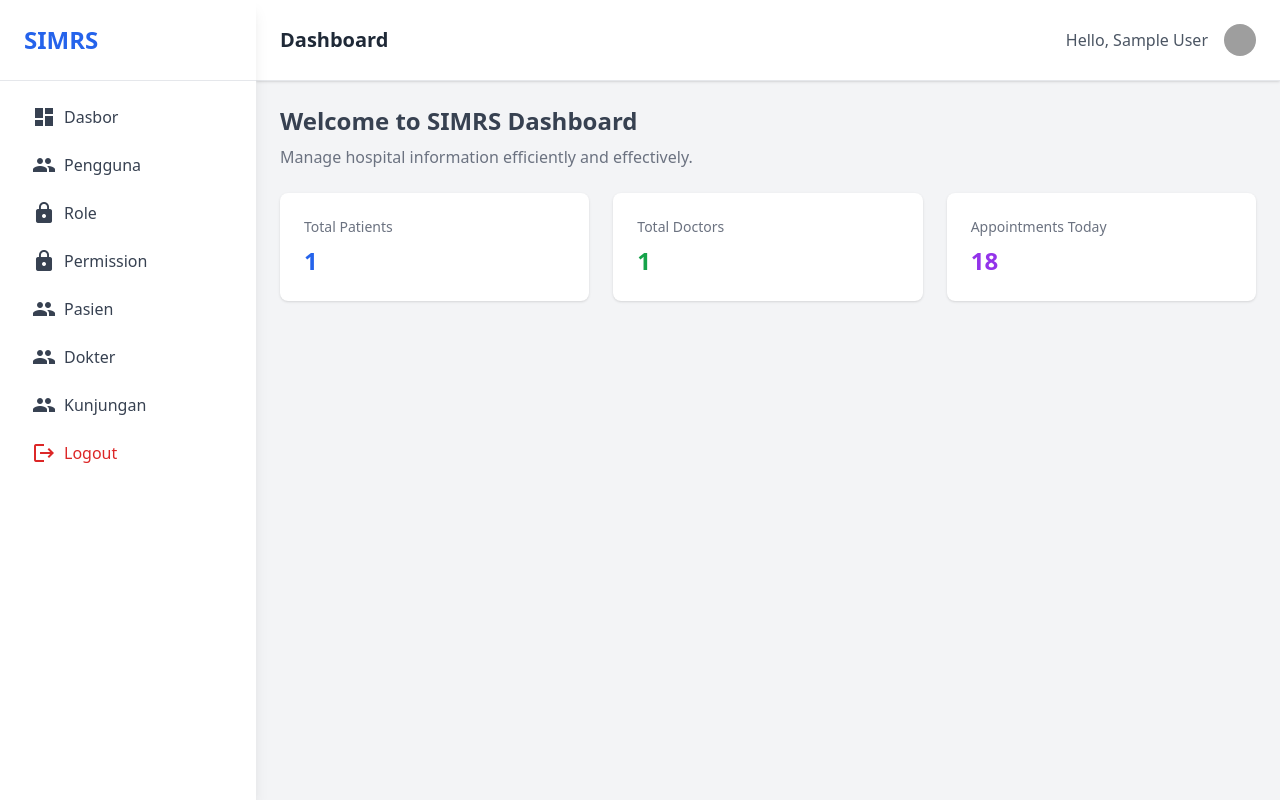
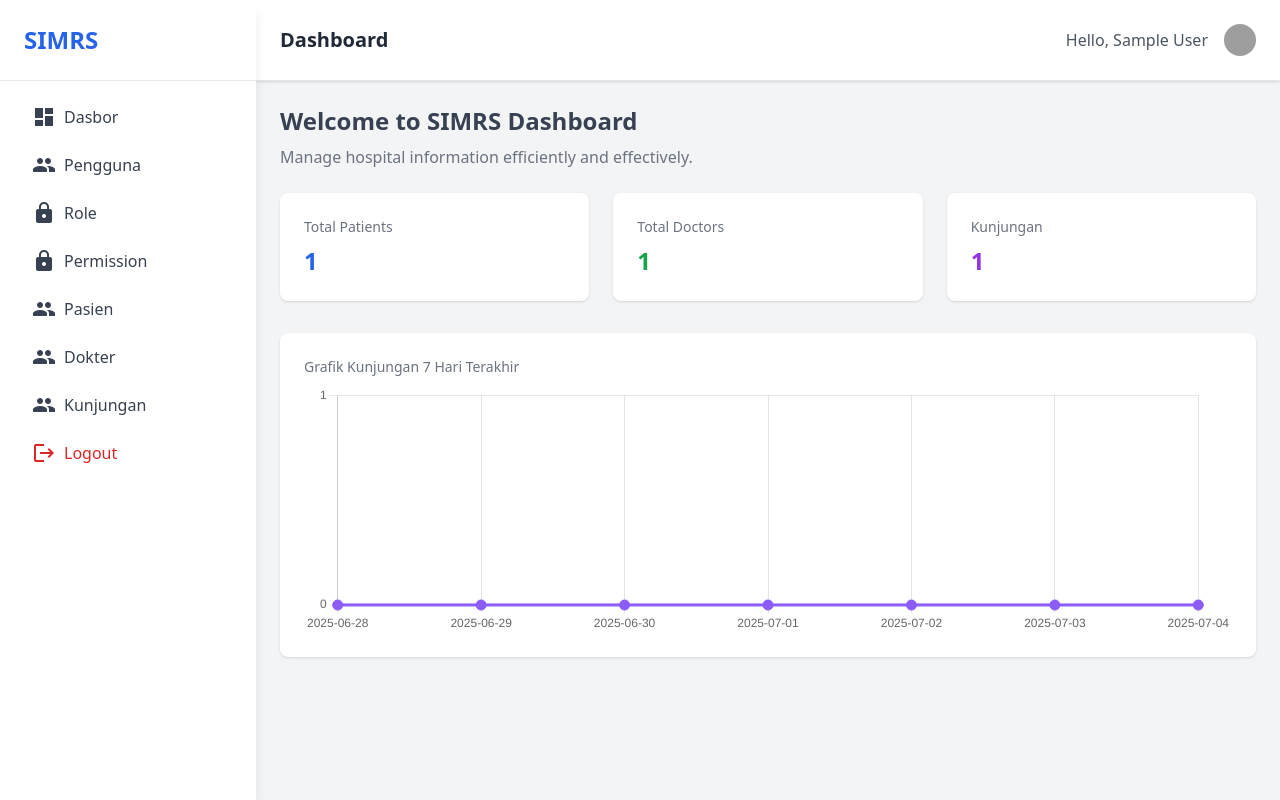
Before and after one commit to panditonic/simrsphp, a PHP site: page /dasbor in a window 1280 px wide. Run offline with PHP 8.4, Linux system fonts and the light colour scheme; the visitor is signed in with stand-in values (Sample User, id 1); tables that the repository leaves empty or names only in its code hold one stand-in row (values such as "Sample post"); some libraries are stand-ins or nearby versions; grey boxes are pictures that could not be loaded.

Commit message:
kunjungans readme

```diff
--- a/home.php
+++ b/home.php
@@ -1,4 +1,5 @@
 <?php
+
 include_once __DIR__ . '/db.php';
 
 $db = new Database();
@@ -6,6 +7,18 @@ $pdo = $db->openConnection();
 
 $totalPatients = $pdo->query("SELECT COUNT(*) FROM patients")->fetchColumn();
 $totalDoctors = $pdo->query("SELECT COUNT(*) FROM doctors")->fetchColumn();
+$totalKunjungans = $pdo->query("SELECT COUNT(*) FROM kunjungans")->fetchColumn();
+
+// Data kunjungan 7 hari terakhir
+$kunjunganData = [];
+$labels = [];
+for ($i = 6; $i >= 0; $i--) {
+    $date = date('Y-m-d', strtotime("-$i days"));
+    $labels[] = $date; // tampilkan tanggal penuh, misal: 2025-06-24
+    $stmt = $pdo->prepare("SELECT COUNT(*) FROM kunjungans WHERE DATE(tanggal_waktu) = :date");
+    $stmt->execute([':date' => $date]);
+    $kunjunganData[] = (int)$stmt->fetchColumn();
+}
 ?>
 
 <div class="mb-6">
@@ -13,7 +26,7 @@ $totalDoctors = $pdo->query("SELECT COUNT(*) FROM doctors")->fetchColumn();
     <p class="text-gray-500 mt-2">Manage hospital information efficiently and effectively.</p>
 </div>
 <!-- Example widgets -->
-<div class="grid grid-cols-1 md:grid-cols-3 gap-6">
+<div class="grid grid-cols-1 md:grid-cols-3 gap-6 mb-8">
     <div class="bg-white p-6 rounded-lg shadow">
         <div class="text-sm text-gray-500">Total Patients</div>
         <div class="text-2xl font-bold text-blue-600 mt-2"><?= $totalPatients ?></div>
@@ -23,7 +36,45 @@ $totalDoctors = $pdo->query("SELECT COUNT(*) FROM doctors")->fetchColumn();
         <div class="text-2xl font-bold text-green-600 mt-2"><?= $totalDoctors ?></div>
     </div>
     <div class="bg-white p-6 rounded-lg shadow">
-        <div class="text-sm text-gray-500">Appointments Today</div>
-        <div class="text-2xl font-bold text-purple-600 mt-2">18</div>
+        <div class="text-sm text-gray-500">Kunjungan</div>
+        <div class="text-2xl font-bold text-purple-600 mt-2"><?= $totalKunjungans ?></div>
     </div>
 </div>
+
+<!-- Chart.js CDN -->
+<script src="https://cdn.jsdelivr.net/npm/chart.js"></script>
+<div class="bg-white p-6 rounded-lg shadow mb-8">
+    <div class="text-sm text-gray-500 mb-2">Grafik Kunjungan 7 Hari Terakhir</div>
+    <canvas id="kunjunganChart" height="80"></canvas>
+</div>
+<script>
+const ctx = document.getElementById('kunjunganChart').getContext('2d');
+const kunjunganChart = new Chart(ctx, {
+    type: 'line',
+    data: {
+        labels: <?= json_encode($labels) ?>,
+        datasets: [{
+            label: 'Jumlah Kunjungan',
+            data: <?= json_encode($kunjunganData) ?>,
+            borderColor: '#8b5cf6',
+            backgroundColor: 'rgba(139,92,246,0.1)',
+            tension: 0.4,
+            fill: true,
+            pointRadius: 5,
+            pointBackgroundColor: '#8b5cf6'
+        }]
+    },
+    options: {
+        responsive: true,
+        plugins: {
+            legend: { display: false }
+        },
+        scales: {
+            y: {
+                beginAtZero: true,
+                ticks: { stepSize: 1 }
+            }
+        }
+    }
+});
+</script>
```
Also changed, not shown: preview/6.kunjungans.png (added), readme.md.
